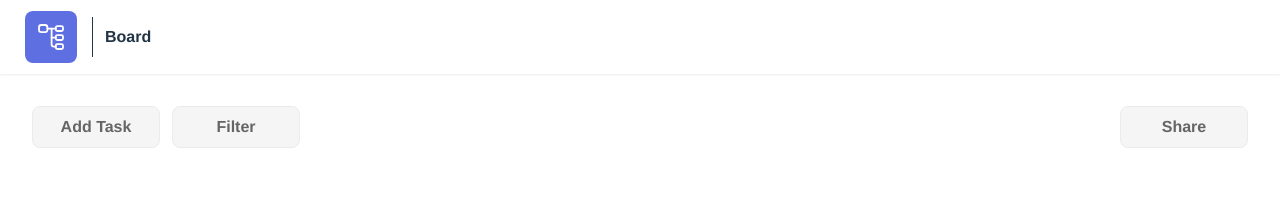
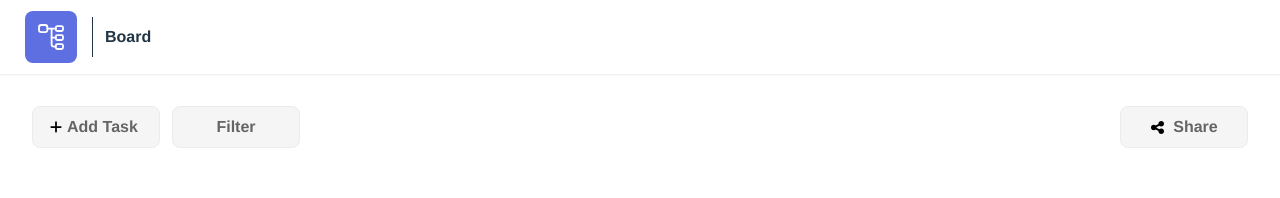
Before and after one commit to SafaeQ/vue_task_board, a Vue app: page / in a window 1280 px wide. Shown: the top 198 px of the page. Built offline with nearby package versions, Linux system fonts and the light colour scheme.

Commit message:
add fontawsome

```diff
--- a/package.json
+++ b/package.json
@@ -9,6 +9,8 @@
     "preview": "vite preview"
   },
   "dependencies": {
+    "@fortawesome/fontawesome-svg-core": "^6.5.1",
+    "@fortawesome/vue-fontawesome": "^3.0.6",
     "oh-vue-icons": "^1.0.0-rc3",
     "vue": "^3.4.19"
   },
--- a/src/components/ButtonSection.vue
+++ b/src/components/ButtonSection.vue
@@ -2,8 +2,19 @@
   <div class="flex flex-row justify-between p-8">
     <div class="flex gap-3">
       <button
-        class="w-32 bg-slightlyGray hover:bg-royalBlue font-semibold py-2 px-4 border border-gray92 rounded-lg"
+        class="w-32 flex flex-row items-center gap-1 bg-slightlyGray hover:bg-royalBlue font-semibold py-2 px-4 border border-gray92 rounded-lg"
       >
+        <svg
+          xmlns="http://www.w3.org/2000/svg"
+          width="14"
+          height="14"
+          class="text-dimGray"
+          viewBox="0 0 448 512"
+        >
+          <path
+            d="M256 80c0-17.7-14.3-32-32-32s-32 14.3-32 32V224H48c-17.7 0-32 14.3-32 32s14.3 32 32 32H192V432c0 17.7 14.3 32 32 32s32-14.3 32-32V288H400c17.7 0 32-14.3 32-32s-14.3-32-32-32H256V80z"
+          />
+        </svg>
         <span class="text-dimGray">Add Task</span>
       </button>
       <button
@@ -12,17 +23,29 @@
         Filter
       </button>
     </div>
-    <div>
+    <div class="flex">
       <button
-        class="w-32 bg-slightlyGray hover:bg-royalBlue font-semibold py-2 px-4 border border-gray92 rounded-lg"
+        class="w-32 flex flex-row items-center justify-center gap-2 bg-slightlyGray hover:bg-royalBlue font-semibold py-2 px-4 border border-gray92 rounded-lg"
       >
-        <span class="text-dimGray"> Share</span>
+        <svg
+          xmlns="http://www.w3.org/2000/svg"
+          width="15"
+          height="15"
+          class="text-dimGray"
+          viewBox="0 0 448 512"
+        >
+          <path
+            d="M352 224c53 0 96-43 96-96s-43-96-96-96s-96 43-96 96c0 4 .2 8 .7 11.9l-94.1 47C145.4 170.2 121.9 160 96 160c-53 0-96 43-96 96s43 96 96 96c25.9 0 49.4-10.2 66.6-26.9l94.1 47c-.5 3.9-.7 7.8-.7 11.9c0 53 43 96 96 96s96-43 96-96s-43-96-96-96c-25.9 0-49.4 10.2-66.6 26.9l-94.1-47c.5-3.9 .7-7.8 .7-11.9s-.2-8-.7-11.9l94.1-47C302.6 213.8 326.1 224 352 224z"
+          />
+        </svg>
+        <span class="text-dimGray">Share</span>
       </button>
     </div>
   </div>
 </template>
 
 <script>
+// import { FontAwesomeIcon } from "@fortawesome/vue-fontawesome";
 export default {
   setup() {
     return {};
```
Also changed, not shown: 1 other file (tests, documents, lock files or other folders).
